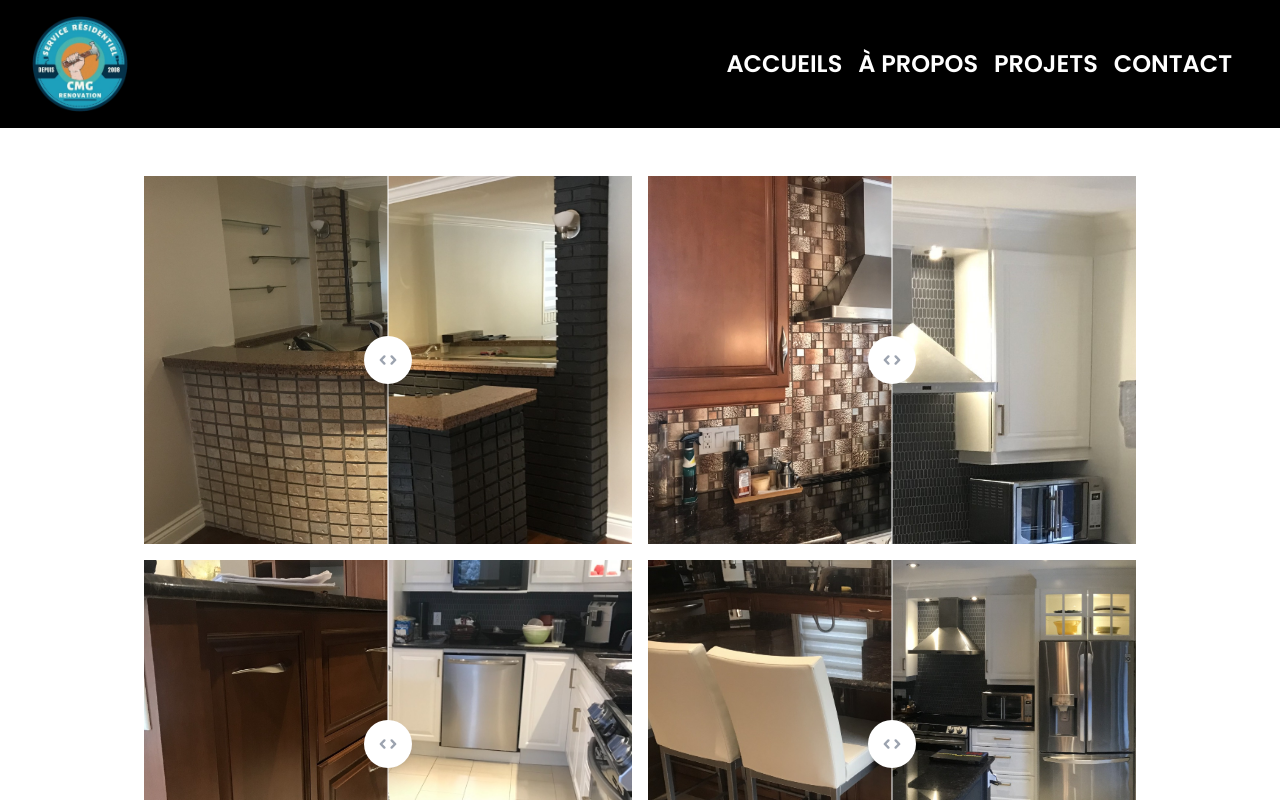
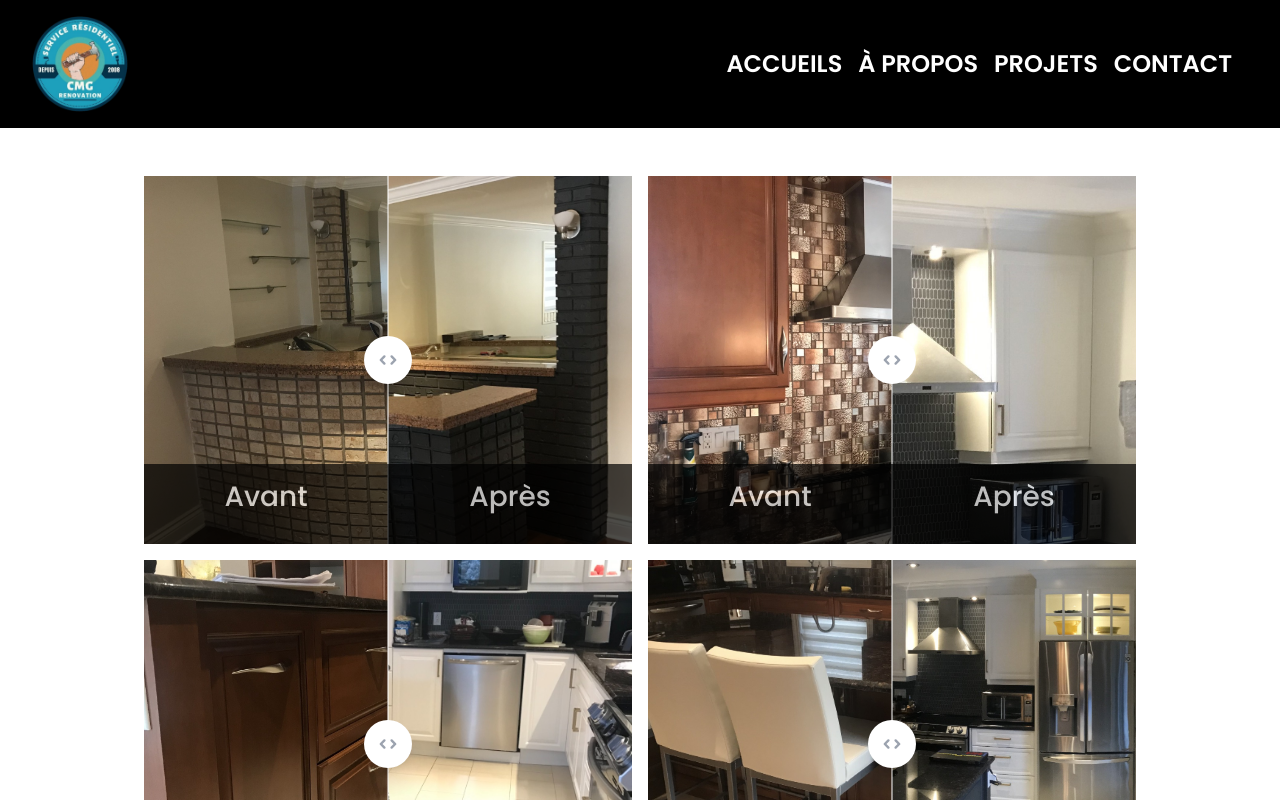
Before and after one commit to PedroL22/CMG, a Next.js app: page /projects in a window 1280 px wide. Shown: the top 800 px of the page. Built offline with nearby package versions, Linux system fonts and the light colour scheme.

Commit message:
✨ feat: Add ImageModal

```diff
--- a/package.json
+++ b/package.json
@@ -10,6 +10,7 @@
   },
   "dependencies": {
     "@next/font": "13.1.2",
+    "@popperjs/core": "^2.11.6",
     "@types/node": "18.11.18",
     "@types/react": "18.0.26",
     "@types/react-dom": "18.0.10",
@@ -19,10 +20,11 @@
     "next": "13.1.2",
     "prettier": "^2.8.4",
     "react": "18.2.0",
-    "react-bootstrap": "^2.7.0",
+    "react-bootstrap": "^2.7.2",
     "react-dom": "18.2.0",
     "react-icons": "^4.7.1",
-    "react-responsive": "^9.0.2"
+    "react-responsive": "^9.0.2",
+    "zustand": "^4.3.6"
   },
   "devDependencies": {
     "@typescript-eslint/eslint-plugin": "^5.51.0",
--- /dev/null
+++ b/src/components/ImageModal/index.tsx
@@ -0,0 +1,39 @@
+import useModal from '@/stores/useModal'
+import Image from 'next/image'
+import Button from 'react-bootstrap/Button'
+import Modal from 'react-bootstrap/Modal'
+
+export default function ImageModal(props: any) {
+  const { modalImage, modalTitle, setModal } = useModal()
+
+  const handleClose = () => {
+    setModal(false)
+  }
+
+  return (
+    <Modal
+      {...props}
+      size='lg'
+      aria-labelledby='Modal image'
+      centered
+    >
+      <Modal.Header
+        closeButton
+        onClick={handleClose}
+      >
+        <Modal.Title id='Modal image'>{modalTitle}</Modal.Title>
+      </Modal.Header>
+      <Modal.Body className='flex justify-center'>
+        {modalImage && (
+          <Image
+            src={modalImage}
+            alt={modalTitle}
+          />
+        )}
+      </Modal.Body>
+      <Modal.Footer>
+        <Button onClick={handleClose}>Fermer</Button>
+      </Modal.Footer>
+    </Modal>
+  )
+}
--- a/src/components/ImageSlider/index.tsx
+++ b/src/components/ImageSlider/index.tsx
@@ -1,6 +1,7 @@
 import React, { type TouchEvent, useRef, useState } from 'react'
 import Image, { type StaticImageData } from 'next/image'
 import { HiSelector } from 'react-icons/hi'
+import useModal from '@/stores/useModal'
 
 type SliderProps = {
   Image1: StaticImageData
@@ -49,16 +50,49 @@ export default function ImageSlider({ Image1, Image2 }: SliderProps) {
     slide(event.touches.item(0).clientX)
   }
 
+  const { setModal, setModalImage, setModalTitle } = useModal()
+
+  const handleClickImage1 = () => {
+    setModal(true)
+    setModalImage(Image1)
+    setModalTitle('Avant')
+  }
+
+  const handleClickImage2 = () => {
+    setModal(true)
+    setModalImage(Image2)
+    setModalTitle('Après')
+  }
+
   return (
     <div
       ref={imageContainer}
       className='select-none max-w-lg w-full mx-auto relative'
     >
+      <div className='flex justify-start'>
+        <div
+          className='bg-black opacity-70 w-1/2 h-20 absolute z-10 top-72'
+          onClick={handleClickImage1}
+        >
+          <h3 className='text-center mt-3 opacity-100 text-white cursor-pointer hover:underline'>
+            Avant
+          </h3>
+        </div>
         <Image
           src={Image2}
           alt=''
           className='object-cover h-[23rem] pointer-events-none'
         />
+      </div>
+      <div className='flex justify-end'>
+        <div
+          className='bg-black opacity-70 w-1/2 h-20 absolute z-10 top-72'
+          onClick={handleClickImage2}
+        >
+          <h3 className='text-center mt-3 opacity-100 text-white cursor-pointer hover:underline'>
+            Après
+          </h3>
+        </div>
         <Image
           src={Image1}
           alt=''
@@ -72,6 +106,7 @@ export default function ImageSlider({ Image1, Image2 }: SliderProps) {
               )`,
           }}
         />
+      </div>
       <div
         className='absolute inset-y-0'
         style={{ left: `${imageRevealFraction * 100}%` }}
--- a/src/pages/projects.tsx
+++ b/src/pages/projects.tsx
@@ -1,4 +1,4 @@
-import React from 'react'
+import React, { useState } from 'react'
 import Head from 'next/head'
 import ImageSlider from '@/components/ImageSlider'
 import image1 from '../images/projects/1.jpeg'
@@ -25,8 +25,12 @@ import image21 from '../images/projects/21.jpeg'
 import image22 from '../images/projects/22.jpeg'
 import image23 from '../images/projects/23.jpeg'
 import image24 from '../images/projects/24.jpeg'
+import useModal from '@/stores/useModal'
+import ImageModal from '@/components/ImageModal'
 
 export default function Projects() {
+  const { modal } = useModal()
+
   return (
     <div className='font-sans'>
       <Head>
@@ -60,6 +64,7 @@ export default function Projects() {
         />
       </Head>
       <div className='bg-black fixed z-10 w-full font-sans header h-16 md:h-32' />
+      <ImageModal show={modal} />
       <div className='pt-24 pb-4 md:pt-44 px-3 max-w-5xl mx-auto flex flex-col gap-3 md:grid md:grid-cols-2 min-h-screen'>
         <ImageSlider
           Image1={image1}
--- /dev/null
+++ b/src/stores/useModal.ts
@@ -0,0 +1,23 @@
+import { create } from 'zustand'
+import { StaticImageData } from 'next/image'
+
+interface UseModalType {
+  modal: boolean
+  modalImage: StaticImageData | undefined
+  modalTitle: string
+  setModal: (value: boolean) => void
+  setModalImage: (value: StaticImageData) => void
+  setModalTitle: (value: string) => void
+}
+
+const useModal = create<UseModalType>((set) => ({
+  modal: false,
+  modalImage: undefined,
+  modalTitle: '',
+
+  setModal: (value: boolean) => set(() => ({ modal: value })),
+  setModalImage: (value: StaticImageData) => set(() => ({ modalImage: value })),
+  setModalTitle: (value: string) => set(() => ({ modalTitle: value })),
+}))
+
+export default useModal
```
Also changed, not shown: 1 other file (tests, documents, lock files or other folders). Lines whose indentation alone changed are shown as unchanged.
